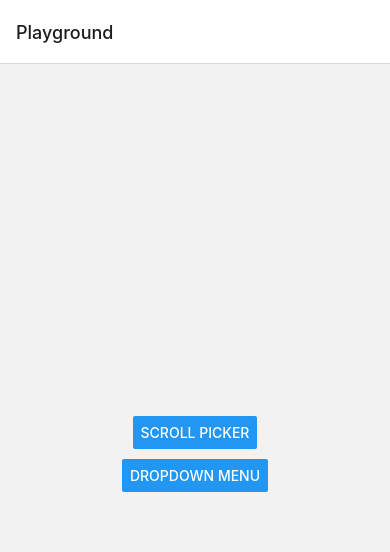
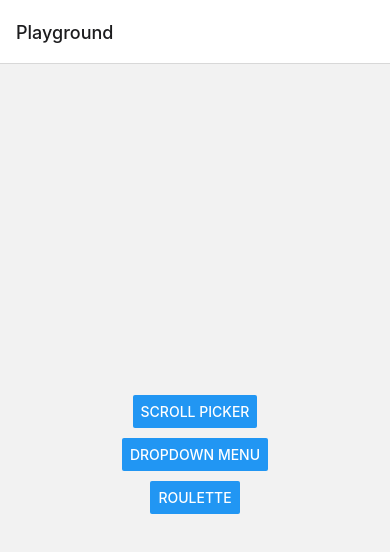
Before and after one commit to kennychu0510/react_native_playground, a React Native app: screen /Landing in a window 390 px wide. Shown: the top 552 px of the page. Built offline with nearby package versions, Linux system fonts and the light colour scheme.

Commit message:
clear roulette

```diff
--- a/src/App.tsx
+++ b/src/App.tsx
@@ -6,11 +6,13 @@ import { createNativeStackNavigator } from '@react-navigation/native-stack';
 import { ScrollPickerPage } from './pages/ScrollPickerPage';
 import { Landing } from './pages/Landing';
 import { DropdownMenuPage } from './pages/DropdownMenuPage';
+import { Roulette } from './pages/Roulette';
 
 export type RootStackParamList = {
   Landing: undefined;
   ScrollPicker: undefined;
   DropdownMenu: undefined;
+  Roulette: undefined;
 };
 
 const Stack = createNativeStackNavigator<RootStackParamList>();
@@ -22,6 +24,7 @@ const App = () => {
         <Stack.Screen name="Landing" component={Landing} options={{ title: 'Playground' }} />
         <Stack.Screen name="ScrollPicker" component={ScrollPickerPage} />
         <Stack.Screen name="DropdownMenu" component={DropdownMenuPage} />
+        <Stack.Screen name="Roulette" component={Roulette} />
       </Stack.Navigator>
     </NavigationContainer>
   );
--- a/src/pages/Landing.tsx
+++ b/src/pages/Landing.tsx
@@ -6,17 +6,22 @@ import { RootStackParamList } from '../App';
 
 type RootScreenNavigationProp = NativeStackNavigationProp<RootStackParamList>;
 
+const PAGES = [
+  { name: 'Scroll Picker', component: 'ScrollPicker' as const },
+  { name: 'Dropdown Menu', component: 'DropdownMenu' as const },
+  { name: 'Roulette', component: 'Roulette' as const },
+];
+
 export const Landing = () => {
   const navigation = useNavigation<RootScreenNavigationProp>();
   return (
     <SafeAreaView style={{ flex: 1 }}>
       <View style={{ flex: 1, justifyContent: 'center', alignItems: 'center' }}>
-        <View style={styles.button}>
-          <Button onPress={() => navigation.navigate('ScrollPicker')} title="Scroll Picker"></Button>
-        </View>
-        <View style={styles.button}>
-          <Button onPress={() => navigation.navigate('DropdownMenu')} title="Dropdown Menu"></Button>
-        </View>
+        {PAGES.map((item, idx) => (
+          <View key={idx} style={styles.button}>
+            <Button onPress={() => navigation.navigate(item.component)} title={item.name}></Button>
+          </View>
+        ))}
       </View>
     </SafeAreaView>
   );
--- /dev/null
+++ b/src/pages/Roulette.tsx
@@ -0,0 +1,8 @@
+import React from 'react';
+import { Animated, Dimensions, SafeAreaView, StyleSheet, Text, View } from 'react-native';
+
+export const Roulette = () => {
+  return <SafeAreaView style={{ flex: 1, justifyContent: 'center', alignItems: 'center' }}></SafeAreaView>;
+};
+
+const styles = StyleSheet.create({});
```
